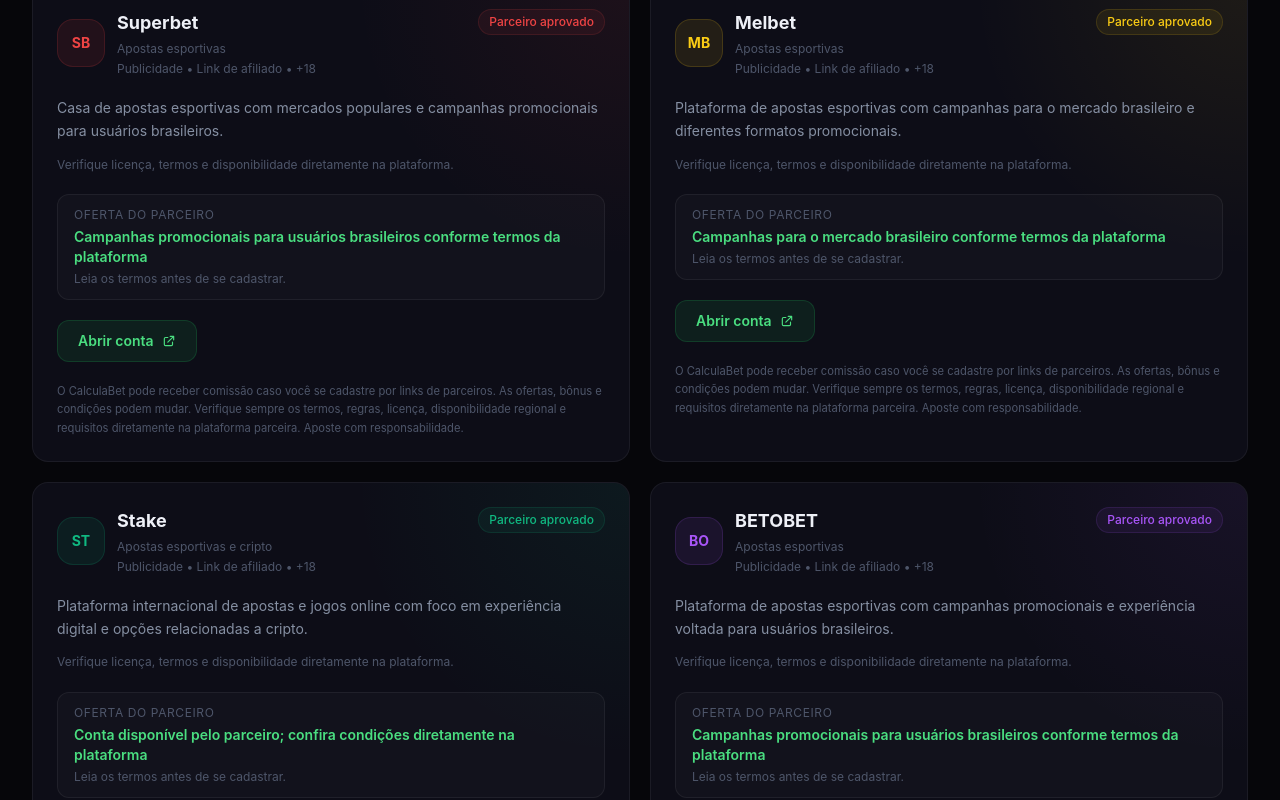
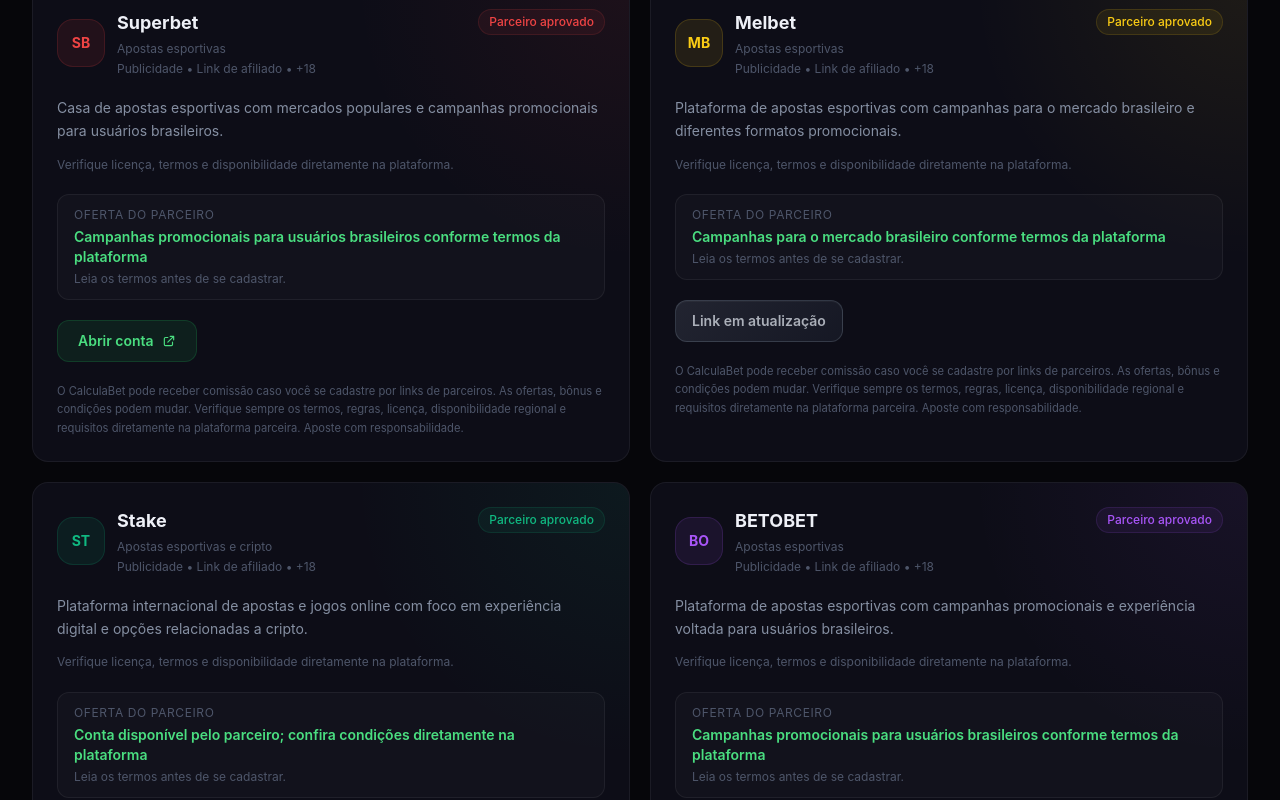
Before and after one commit to cerebromilionario/CalculaBet, a React (Vite) app: page / in a window 1280 px wide. Shown: the part 3138-3938 px from the top of the page. Built offline with nearby package versions, Linux system fonts and the light colour scheme.

Commit message:
Disable broken Melbet and BETOBET affiliate links

```diff
--- a/src/components/ui/CasaCard.jsx
+++ b/src/components/ui/CasaCard.jsx
@@ -1,8 +1,17 @@
 import AffiliateBanner from './AffiliateBanner';
-import { AFFILIATE_REL } from '../../data/casas';
+import { AFFILIATE_REL, isAffiliateEnabled } from '../../data/casas';
+
+const disabledButtonStyle = {
+  background: 'linear-gradient(135deg, rgba(148,163,184,0.16), rgba(71,85,105,0.16))',
+  color: 'rgba(226,232,240,0.72)',
+  border: '1px solid rgba(148,163,184,0.22)',
+  boxShadow: 'inset 0 1px 0 rgba(255,255,255,0.04)',
+  cursor: 'not-allowed',
+};
 
 export default function CasaCard({ casa, variant = 'default' }) {
   const isFeatured = variant === 'featured';
+  const canOpenAccount = isAffiliateEnabled(casa);
 
   return (
     <article
@@ -69,6 +78,7 @@
           <p className="text-xs mt-1" style={{ color: 'var(--text-3)' }}>Leia os termos antes de se cadastrar.</p>
         </div>
 
+        {canOpenAccount ? (
           <a
             href={casa.affiliateUrl}
             target="_blank"
@@ -81,6 +91,17 @@
               <path strokeLinecap="round" strokeLinejoin="round" strokeWidth={2} d="M10 6H6a2 2 0 00-2 2v10a2 2 0 002 2h10a2 2 0 002-2v-4M14 4h6m0 0v6m0-6L10 14" />
             </svg>
           </a>
+        ) : (
+          <button
+            type="button"
+            disabled
+            aria-disabled="true"
+            className="inline-flex w-full md:w-fit items-center justify-center gap-2 rounded-xl px-4 py-2.5 text-sm font-semibold transition-none"
+            style={disabledButtonStyle}
+          >
+            Link em atualização
+          </button>
+        )}
 
         <p className="text-xs leading-relaxed" style={{ color: 'var(--text-3)', fontSize: '0.7rem' }}>
           {casa.transparency}
@@ -89,7 +110,7 @@
 
       {isFeatured && (
         <div className="relative flex justify-center md:justify-end">
-          <AffiliateBanner partner={casa} placement="home" preferredSizes={['300x250', '728x90', '668x130', '770x436', '800x360', '500x500']} />
+          <AffiliateBanner partner={casa} placement="home" preferredSizes={['large', '300x250', '728x90', '668x130', '770x436', '800x360', '500x500', '320x50']} />
         </div>
       )}
     </article>
--- a/src/components/ui/PartnerRotation.jsx
+++ b/src/components/ui/PartnerRotation.jsx
@@ -1,7 +1,7 @@
 import { Link } from 'react-router-dom';
 import AffiliateBanner from './AffiliateBanner';
 import CasaCard from './CasaCard';
-import { AFFILIATE_DISCLOSURE_FULL, AFFILIATE_DISCLOSURE_SHORT, getPartnersForPlacement } from '../../data/casas';
+import { AFFILIATE_DISCLOSURE_FULL, AFFILIATE_DISCLOSURE_SHORT, AFFILIATE_REL, getPartnersForPlacement, isAffiliateEnabled } from '../../data/casas';
 
 export default function PartnerRotation({ seed, title = 'Parceiros selecionados', context = 'content', compact = false }) {
   const partners = getPartnersForPlacement(seed, 2);
@@ -45,15 +45,32 @@
                   <p className="text-xs truncate" style={{ color: 'var(--text-3)' }}>{partner.category}</p>
                 </div>
               </div>
+              {isAffiliateEnabled(partner) ? (
                 <a
                   href={partner.affiliateUrl}
                   target="_blank"
-                rel="sponsored nofollow noopener noreferrer"
+                  rel={AFFILIATE_REL}
                   className="btn-green w-full text-xs py-2"
                   aria-label={`Abrir conta na ${partner.nome} (link patrocinado)`}
                 >
                   Abrir conta →
                 </a>
+              ) : (
+                <button
+                  type="button"
+                  disabled
+                  aria-disabled="true"
+                  className="inline-flex w-full items-center justify-center rounded-xl px-3 py-2 text-xs font-semibold"
+                  style={{
+                    background: 'linear-gradient(135deg, rgba(148,163,184,0.16), rgba(71,85,105,0.16))',
+                    color: 'rgba(226,232,240,0.72)',
+                    border: '1px solid rgba(148,163,184,0.22)',
+                    cursor: 'not-allowed',
+                  }}
+                >
+                  Link em atualização
+                </button>
+              )}
             </div>
           ))}
         </div>
--- a/src/data/casas.js
+++ b/src/data/casas.js
@@ -74,24 +74,18 @@
     featured: true,
     active: true,
     priority: 20,
+    affiliateEnabled: true,
+    bannersEnabled: true,
     banners: {
-      '1400x400': {
-        href: 'https://blaze.cxclick.com/visit/?bta=53199&nci=5382',
-        img: 'https://blazepartners.ck-cdn.com/tn/serve/?cid=858538',
-        width: 1400,
-        height: 400,
+      large: {
+        href: 'https://blaze.cxclick.com/visit/?bta=53199&nci=5459',
+        img: 'https://blazepartners.ck-cdn.com/tn/serve/?cid=858708',
       },
-      '1200x628': {
-        href: 'https://blaze.cxclick.com/visit/?bta=53199&nci=5370',
-        img: 'https://blazepartners.ck-cdn.com/tn/serve/?cid=858541',
-        width: 1200,
-        height: 628,
-      },
-      '770x436': {
-        href: 'https://blaze.cxclick.com/visit/?bta=53199&nci=5373',
-        img: 'https://blazepartners.ck-cdn.com/tn/serve/?cid=858539',
-        width: 770,
-        height: 436,
+      '320x50': {
+        href: 'https://blaze.cxclick.com/visit/?bta=53199&nci=5461',
+        img: 'https://blazepartners.ck-cdn.com/tn/serve/?cid=858717',
+        width: 320,
+        height: 50,
       },
     },
   },
@@ -116,6 +110,8 @@
     transparency: AFFILIATE_DISCLOSURE_FULL,
     featured: true,
     active: true,
+    affiliateEnabled: true,
+    bannersEnabled: true,
     priority: 30,
     banners: {
       '160x600': {
@@ -149,8 +145,8 @@
     desc: 'Plataforma de apostas esportivas com campanhas para o mercado brasileiro e diferentes formatos promocionais.',
     bonus: 'Campanhas para o mercado brasileiro conforme termos da plataforma',
     cta: 'Abrir conta',
-    affiliateUrl: 'https://track.afiliapub.com/click?o=85&a=550220524&link_id=543',
-    link: 'https://track.afiliapub.com/click?o=85&a=550220524&link_id=543',
+    affiliateUrl: null,
+    link: null,
     disclaimer: defaultDisclaimer,
     cor: '#facc15',
     licencaInfo: 'Verifique licença, termos e disponibilidade diretamente na plataforma.',
@@ -159,27 +155,11 @@
     transparency: AFFILIATE_DISCLOSURE_FULL,
     featured: true,
     active: true,
+    affiliateEnabled: false,
+    bannersEnabled: false,
+    status: 'link_updating',
     priority: 40,
-    banners: {
-      '1500x1500': {
-        href: 'https://track.afiliapub.com/click?o=85&a=550220524&link_id=543&creative_id=358',
-        img: 'https://track.afiliapub.com/impression?creative_id=358&affiliate_id=550220524',
-        width: 1500,
-        height: 1500,
-      },
-      '300x600': {
-        href: 'https://track.afiliapub.com/click?o=85&a=550220524&link_id=543&creative_id=352',
-        img: 'https://track.afiliapub.com/impression?creative_id=352&affiliate_id=550220524',
-        width: 300,
-        height: 600,
-      },
-      '668x130': {
-        href: 'https://track.afiliapub.com/click?o=85&a=550220524&link_id=543&creative_id=353',
-        img: 'https://track.afiliapub.com/impression?creative_id=353&affiliate_id=550220524',
-        width: 668,
-        height: 130,
-      },
-    },
+    banners: {},
   },
   {
     id: 'stake',
@@ -217,8 +197,8 @@
     desc: 'Plataforma de apostas esportivas com campanhas promocionais e experiência voltada para usuários brasileiros.',
     bonus: 'Campanhas promocionais para usuários brasileiros conforme termos da plataforma',
     cta: 'Abrir conta',
-    affiliateUrl: 'https://track.afiliapub.com/click?o=66&a=550220524',
-    link: 'https://track.afiliapub.com/click?o=66&a=550220524',
+    affiliateUrl: null,
+    link: null,
     disclaimer: defaultDisclaimer,
     cor: '#a855f7',
     licencaInfo: 'Verifique licença, termos e disponibilidade diretamente na plataforma.',
@@ -227,27 +207,11 @@
     transparency: AFFILIATE_DISCLOSURE_FULL,
     featured: true,
     active: true,
+    affiliateEnabled: false,
+    bannersEnabled: false,
+    status: 'link_updating',
     priority: 60,
-    banners: {
-      '500x500': {
-        href: 'https://track.afiliapub.com/click?o=66&a=550220524&creative_id=146',
-        img: 'https://track.afiliapub.com/impression?creative_id=146&affiliate_id=550220524',
-        width: 500,
-        height: 500,
-      },
-      '800x360': {
-        href: 'https://track.afiliapub.com/click?o=66&a=550220524&creative_id=145',
-        img: 'https://track.afiliapub.com/impression?creative_id=145&affiliate_id=550220524',
-        width: 800,
-        height: 360,
-      },
-      '728x90': {
-        href: 'https://track.afiliapub.com/click?o=66&a=550220524&creative_id=143',
-        img: 'https://track.afiliapub.com/impression?creative_id=143&affiliate_id=550220524',
-        width: 728,
-        height: 90,
-      },
-    },
+    banners: {},
   },
 ];
 
@@ -280,14 +244,53 @@
   return partners;
 }
 
+export function isAffiliateEnabled(partner) {
+  return Boolean(partner?.affiliateUrl) && partner.affiliateEnabled !== false;
+}
+
+function isValidBannerEntry(banner) {
+  return Boolean(
+    banner &&
+    typeof banner.href === 'string' &&
+    banner.href.trim() &&
+    typeof banner.img === 'string' &&
+    banner.img.trim(),
+  );
+}
+
+export function isBannerEnabled(partner) {
+  if (!partner || partner.affiliateEnabled === false || partner.bannersEnabled === false) return false;
+  return Object.values(partner.banners || {}).some(isValidBannerEntry);
+}
+
+export const bannerFallbackPartners = activePartners.filter(partner => (
+  ['blaze', 'superbet'].includes(partner.id) && isBannerEnabled(partner)
+));
+
+export const bannerPartners = activePartners.filter(isBannerEnabled);
+
 export function getPreferredBanner(partner, preferredSizes = []) {
-  if (!partner?.banners) return null;
+  if (!isBannerEnabled(partner)) return null;
 
-  const preferred = preferredSizes.find(size => partner.banners[size]);
-  if (preferred) return { ...partner.banners[preferred], size: preferred };
+  const banners = partner.banners || {};
+  const preferred = preferredSizes.find(size => isValidBannerEntry(banners[size]));
+  if (preferred) return { ...banners[preferred], size: preferred };
 
-  const [fallbackSize] = Object.keys(partner.banners);
-  return fallbackSize ? { ...partner.banners[fallbackSize], size: fallbackSize } : null;
+  const fallbackSize = Object.keys(banners).find(size => isValidBannerEntry(banners[size]));
+  return fallbackSize ? { ...banners[fallbackSize], size: fallbackSize } : null;
+}
+
+export function getBannerPartner(partner, preferredSizes = [], excludedPartnerIds = []) {
+  if (getPreferredBanner(partner, preferredSizes)) return partner;
+
+  const excluded = new Set([partner?.id, ...excludedPartnerIds].filter(Boolean));
+  return (
+    bannerFallbackPartners.find(fallback => !excluded.has(fallback.id) && getPreferredBanner(fallback, preferredSizes)) ||
+    bannerFallbackPartners.find(fallback => getPreferredBanner(fallback, preferredSizes)) ||
+    bannerPartners.find(fallback => !excluded.has(fallback.id) && getPreferredBanner(fallback, preferredSizes)) ||
+    bannerPartners.find(fallback => getPreferredBanner(fallback, preferredSizes)) ||
+    null
+  );
 }
 
 export const calculadoras = [
--- a/src/pages/CasasApostas.jsx
+++ b/src/pages/CasasApostas.jsx
@@ -4,7 +4,7 @@
 import AffiliateBanner from '../components/ui/AffiliateBanner';
 import AffiliateDisclosure from '../components/ui/AffiliateDisclosure';
 import FAQSection from '../components/ui/FAQSection';
-import { AFFILIATE_DISCLOSURE_FULL, casas } from '../data/casas';
+import { AFFILIATE_DISCLOSURE_FULL, bannerPartners as availableBannerPartners, casas } from '../data/casas';
 import { BLOG_POSTS } from '../data/blog/blogData';
 import AdNativeBanner from '../components/ads/AdNativeBanner';
 
@@ -188,7 +188,7 @@
 
 export default function CasasApostas() {
   const heroPartner = casas.find(casa => casa.id === 'blaze') || casas[0];
-  const bannerPartners = casas.filter(casa => Object.keys(casa.banners || {}).length > 0).slice(0, 2);
+  const bannerPartners = availableBannerPartners.slice(0, 2);
 
   return (
     <>
@@ -222,7 +222,7 @@
           </div>
 
           <div className="rounded-3xl p-4" style={{ background: 'rgba(255,255,255,0.025)', border: '1px solid var(--border)' }}>
-            <AffiliateBanner partner={heroPartner} placement="casas" preferredSizes={['1400x400', '1200x628', '770x436', '800x360', '728x90']} />
+            <AffiliateBanner partner={heroPartner} placement="casas" preferredSizes={['large', '1400x400', '1200x628', '770x436', '800x360', '728x90', '320x50']} />
             <p className="mt-3 text-xs leading-relaxed" style={{ color: 'var(--text-3)' }}>
               Banner promocional exibido de forma responsiva. Ofertas e condições podem mudar sem aviso no CalculaBet.
             </p>
```
Also changed, not shown: src/components/ui/AffiliateBanner.jsx (+12 -13 lines), src/components/ui/ArticleAffiliateBanner.jsx (+5 -7 lines). Lines whose indentation alone changed are shown as unchanged.
